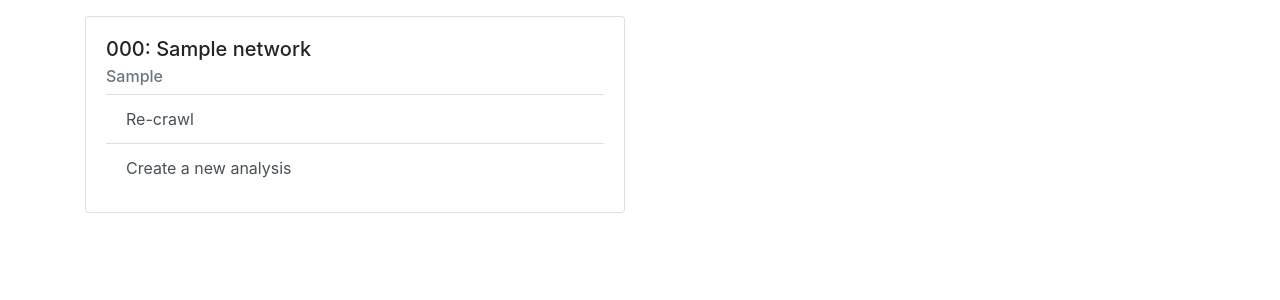
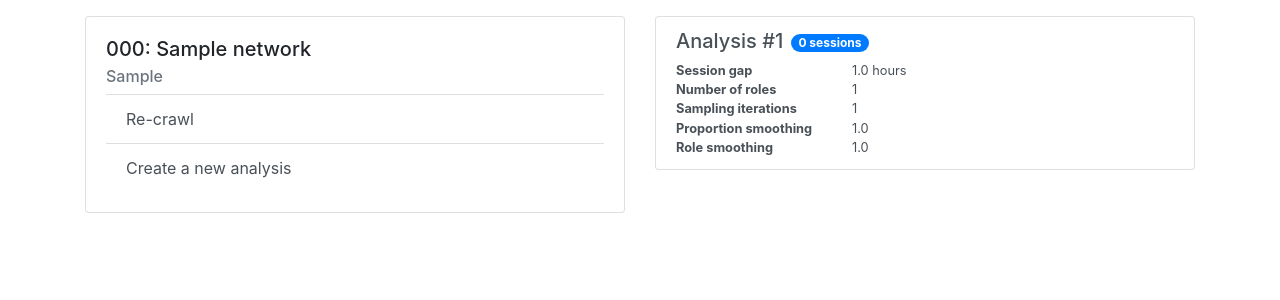
Before and after one commit to skystrife/piazza-roles, a Flask app: template web/roles/templates/class.html in a window 1280 px wide. Shown: the part 56-356 px from the top of the page. Run offline with Flask 2, Linux system fonts and the light colour scheme; tables that the repository leaves empty hold one stand-in row (values such as "Sample post"); the template is opened without the code that fills it: values that come from a table or form of the project are taken from there, most other values are stand-ins (such as "Sample title", 1, 10 or a date in 2020); data that the repository does not hold is empty; parts of the project's set-up code (start-up, migrations or seed data) failed here and were passed over; some libraries are stand-ins or nearby versions.

Commit message:
Show list of analyses on class page.

```diff
--- a/web/roles/templates/class.html
+++ b/web/roles/templates/class.html
@@ -25,8 +25,38 @@
         </div>
     </div>
     <div class="col">
+        {% if network.crawl %}
         <div class="list-group">
+            {% for ana in network.crawl.analyses %}
+            <a href="{{ url_for('.analysis', network_id=network.id, analysis_id=ana.id) }}" class="list-group-item list-group-item-action flex-column align-items start">
+                <div class="d-flex w-100 align-items-center">
+                    <h5 class="mb-1">Analysis #{{ ana.id }}</h5>
+                    {% if ana.finished %}
+                    <span class="ml-2 badge badge-primary badge-pill">{{ ana.sessions | count }} sessions</span>
+                    {% else %}
+                    <span class="ml-2 badge badge-secondary badge-pill">Running</span>
+                    {% endif %}
+                </div>
+                <dl class="row small mb-0 mt-1">
+                    <dt class="col-sm-4 m-0">Session gap</dt>
+                    <dd class="col-sm-8 m-0">{{ ana.session_gap }} hours</dd>
+                    <dt class="col-sm-4 m-0">Number of roles</dt>
+                    <dd class="col-sm-8 m-0">{{ ana.role_count }}</dd>
+                    <dt class="col-sm-4 m-0">Sampling iterations</dt>
+                    <dd class="col-sm-8 m-0">{{ ana.max_iterations }}</dd>
+                    <dt class="col-sm-4 m-0">Proportion smoothing</dt>
+                    <dd class="col-sm-8 m-0">{{ ana.proportion_smoothing }}</dd>
+                    <dt class="col-sm-4 m-0">Role smoothing</dt>
+                    <dd class="col-sm-8 m-0">{{ ana.role_smoothing }}</dd>
+                </dl>
+            </a>
+            {% endfor %}
         </div>
+        {% else %}
+        <ul class="list-group">
+            <li class="list-group-item">No analyses have been created.</li>
+        </ul>
+        {% endif %}
     </div>
 </div>
 {% endblock %}
```
